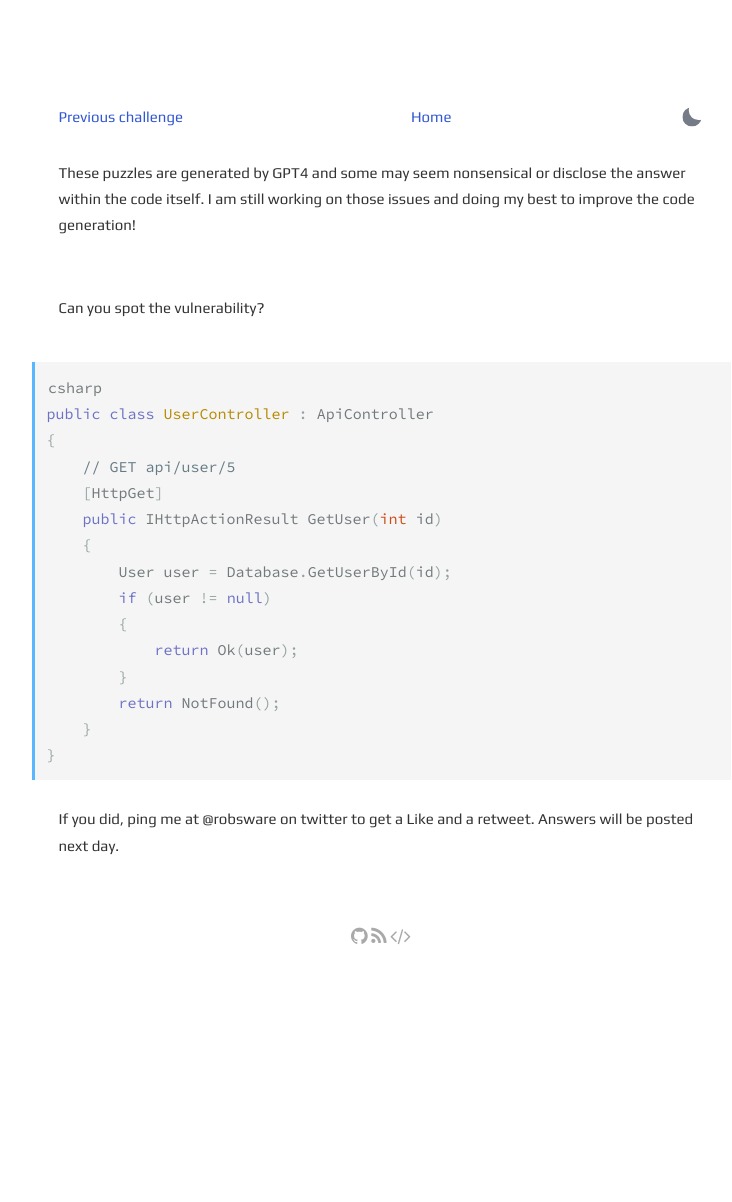
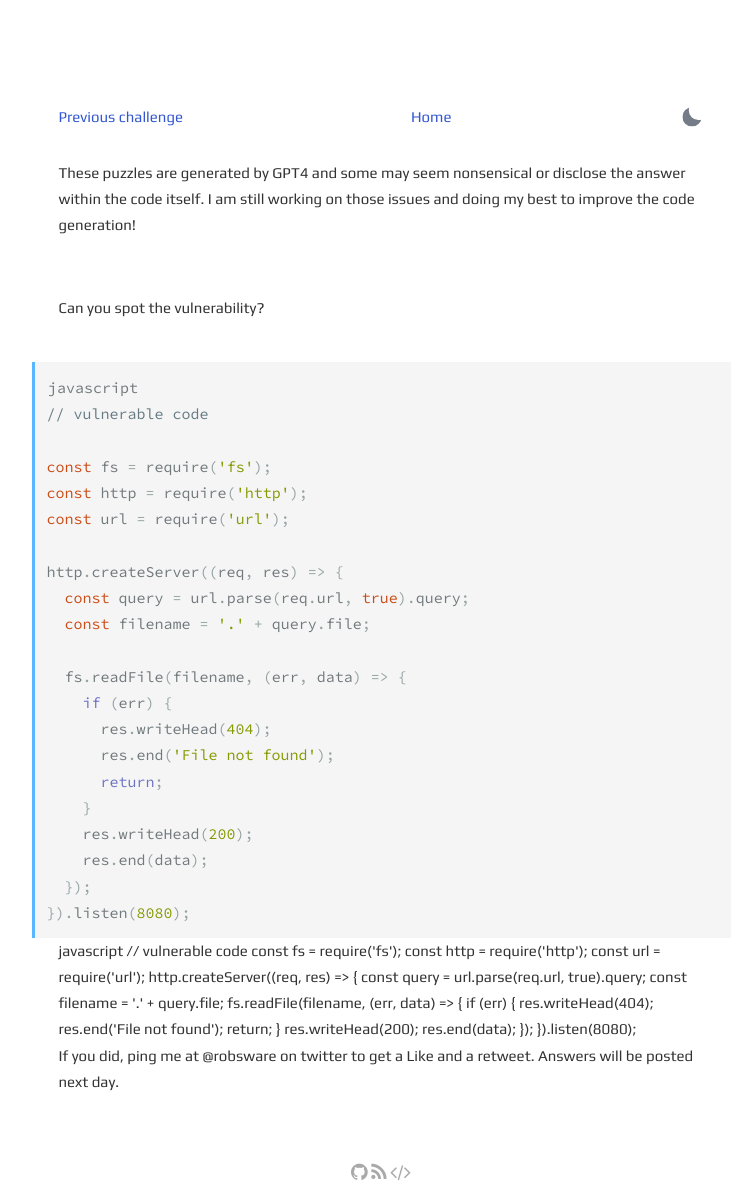
Before and after one commit to robsware/robsware.github.io, a Jekyll site: the page built from challenges/dailyappsec.html, in a window 1280 px wide. Shown: the whole page, without its empty margins (259-991 px from the left). Built offline with Jekyll 4.4.1, drawn with Linux system fonts in a browser that asks for light colours; before the commit the page ends 966 px from its top, so only the background shows below that.

Commit message:
Automated daily appsec challenge

```diff
--- a/challenges/dailyappsec.html
+++ b/challenges/dailyappsec.html
@@ -4,7 +4,7 @@ layout: page
 
 <section class="post">
     <div class="flex-row-between">
-    <a href="{{ site.url }}{{ site.baseurl }}/challenges/2023-04-04"> Previous challenge</a>
+    <a href="{{ site.url }}{{ site.baseurl }}/challenges/2023-04-05"> Previous challenge</a>
           <a href="{{ site.url }}{{ site.baseurl }}/"> Home</a>
       <button title="Change theme" id="theme-toggle" onclick="modeSwitcher()">
         <div></div>
@@ -14,23 +14,51 @@ layout: page
 <p>These puzzles are generated by GPT4 and some may seem nonsensical or disclose the answer within the code itself. I am still working on those issues and doing my best to improve the code generation!</p>
 <br><p>Can you spot the vulnerability?</p>
 <br>
-{% highlight c# %}
-csharp
-public class UserController : ApiController
-{
-    // GET api/user/5
-    [HttpGet]
-    public IHttpActionResult GetUser(int id)
-    {
-        User user = Database.GetUserById(id);
-        if (user != null)
-        {
-            return Ok(user);
-        }
-        return NotFound();
+{% highlight html %}
+{% endhighlight %}{% highlight javascript %}
+javascript
+// vulnerable code
+
+const fs = require('fs');
+const http = require('http');
+const url = require('url');
+
+http.createServer((req, res) => {
+  const query = url.parse(req.url, true).query;
+  const filename = '.' + query.file;
+
+  fs.readFile(filename, (err, data) => {
+    if (err) {
+      res.writeHead(404);
+      res.end('File not found');
+      return;
     }
-}
+    res.writeHead(200);
+    res.end(data);
+  });
+}).listen(8080);
 
-{% endhighlight %}
+{% endhighlight %}javascript
+// vulnerable code
+
+const fs = require('fs');
+const http = require('http');
+const url = require('url');
+
+http.createServer((req, res) => {
+  const query = url.parse(req.url, true).query;
+  const filename = '.' + query.file;
+
+  fs.readFile(filename, (err, data) => {
+    if (err) {
+      res.writeHead(404);
+      res.end('File not found');
+      return;
+    }
+    res.writeHead(200);
+    res.end(data);
+  });
+}).listen(8080);
+
 
 <br>If you did, ping me at @robsware on twitter to get a Like and a retweet. Answers will be posted next day.
```
Also changed, not shown: challenges/2023-04-05.html (added, +58 -0 lines).
